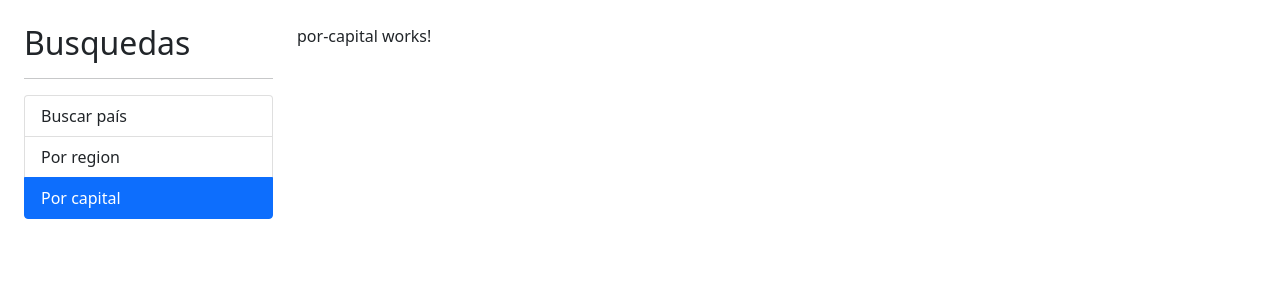
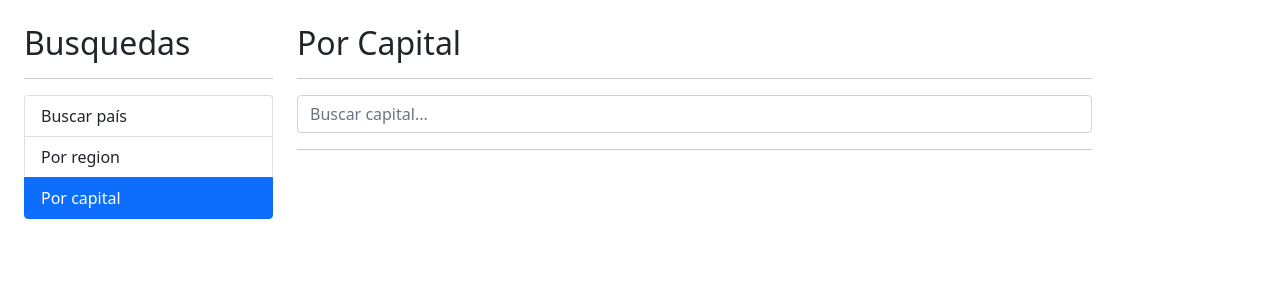
Before and after one commit to suriel1350/angular-paisesApp, an Angular app: page /capital in a window 1280 px wide. Shown: the top 300 px of the page. Built offline with nearby package versions, Linux system fonts and the light colour scheme.

Commit message:
project-paises_app add: add porCapital component content

```diff
--- a/src/app/pais/components/pais-input/pais-input.component.html
+++ b/src/app/pais/components/pais-input/pais-input.component.html
@@ -3,5 +3,6 @@
             name="termino"
             class="form-control"
             [(ngModel)]="termino"
-            placeholder="Buscar pais..." />
+            (input)="teclaPresionada()"
+            [placeholder]="placeholder" />
 </form>
--- a/src/app/pais/components/pais-input/pais-input.component.ts
+++ b/src/app/pais/components/pais-input/pais-input.component.ts
@@ -1,4 +1,6 @@
-import { Component, Output, EventEmitter } from '@angular/core';
+import { Component, Output, EventEmitter, OnInit, Input } from '@angular/core';
+import { Subject } from 'rxjs';
+import { debounceTime } from 'rxjs/operators';
 
 @Component({
   selector: 'app-pais-input',
@@ -6,14 +8,31 @@ import { Component, Output, EventEmitter } from '@angular/core';
   styles: [
   ]
 })
-export class PaisInputComponent {
+export class PaisInputComponent implements OnInit {
 
-  @Output() onEnter: EventEmitter<string> = new EventEmitter();
+  @Output() onEnter   : EventEmitter<string> = new EventEmitter();
+  @Output() onDebounce: EventEmitter<string> = new EventEmitter();
+
+  @Input() placeholder: string = '';
+
+  debouncer: Subject<string> = new Subject();
 
   termino: string = '';
+
+  ngOnInit(): void {
+    this.debouncer
+      .pipe(debounceTime(300))
+      .subscribe( valor => {
+        this.onDebounce.emit( valor );
+      });
+  }
 
   buscar() {
     this.onEnter.emit( this.termino );
   }
 
+  teclaPresionada() {
+    this.debouncer.next( this.termino );
+  }
+
 }
--- a/src/app/pais/components/pais-tabla/pais-tabla.component.html
+++ b/src/app/pais/components/pais-tabla/pais-tabla.component.html
@@ -14,7 +14,7 @@
             <td>
                 <img class="small-flag" [src]="pais.flag">
             </td>
-            <td>{{ pais.name }}</td>
+            <td>{{ pais.capital }}, {{ pais.name }}</td>
             <td>{{ pais.population | number }}</td>
             <td>
                 <a [routerLink]="['/pais', pais.alpha2Code]">Ver...</a>
--- a/src/app/pais/pages/por-capital/por-capital.component.html
+++ b/src/app/pais/pages/por-capital/por-capital.component.html
@@ -1 +1,24 @@
-<p>por-capital works!</p>
+<h2>Por Capital</h2>
+<hr>
+
+<div class="row">
+    <div class="col">
+        <app-pais-input
+            (onEnter)="buscar( $event )"
+            placeholder="Buscar capital..."></app-pais-input>
+    </div>
+</div>
+
+<hr>
+
+<div *ngIf="hayError" class="alert alert-danger">
+    No se encontró nada con el término {{ termino }}
+</div>
+
+<div *ngIf="paises.length > 0" class="row">
+    <div class="col">
+
+        <app-pais-tabla [paises]="paises"></app-pais-tabla>
+
+    </div>
+</div>
--- a/src/app/pais/pages/por-capital/por-capital.component.ts
+++ b/src/app/pais/pages/por-capital/por-capital.component.ts
@@ -1,4 +1,6 @@
-import { Component, OnInit } from '@angular/core';
+import { Component } from '@angular/core';
+import { Country } from '../../interfaces/pais.interface';
+import { PaisService } from '../../services/pais.service';
 
 @Component({
   selector: 'app-por-capital',
@@ -6,11 +8,25 @@ import { Component, OnInit } from '@angular/core';
   styles: [
   ]
 })
-export class PorCapitalComponent implements OnInit {
+export class PorCapitalComponent {
 
-  constructor() { }
+  termino : string = '';
+  hayError: boolean = false;
+  paises  : Country[] = [];
 
-  ngOnInit(): void {
+  constructor( private paisService: PaisService ) { }
+
+  buscar( termino: string ) {
+    this.hayError = false;
+    this.termino = termino;
+
+    this.paisService.buscarCapital( termino )
+      .subscribe( (paises) => {
+        this.paises = paises;
+      }, (err) => {
+        this.hayError = true;
+        this.paises = [];
+      });
   }
 
 }
--- a/src/app/pais/pages/por-pais/por-pais.component.html
+++ b/src/app/pais/pages/por-pais/por-pais.component.html
@@ -4,7 +4,9 @@
 <div class="row">
     <div class="col">
         <app-pais-input
-            (onEnter)="buscar( $event )"></app-pais-input>
+            (onEnter)="buscar( $event )"
+            (onDebounce)="sugerencias( $event )"
+            placeholder="Buscar país..."></app-pais-input>
     </div>
 </div>
 
--- a/src/app/pais/pages/por-pais/por-pais.component.ts
+++ b/src/app/pais/pages/por-pais/por-pais.component.ts
@@ -29,5 +29,9 @@ export class PorPaisComponent {
       });
   }
 
+  sugerencias( termino: string ){
+    this.hayError = false;
+
+  }
 
 }
--- a/src/app/pais/services/pais.service.ts
+++ b/src/app/pais/services/pais.service.ts
@@ -17,9 +17,12 @@ export class PaisService {
   }
 
   buscarPais( termino: string ): Observable<Country[]> {
+    const url = `${ this.apiUrl }/name/${ termino }`;
+    return this.http.get<Country[]>( url );
+  }
 
-    const url = `${ this.apiUrl }/name/${ termino }`;
-
+  buscarCapital( termino: string ): Observable<Country[]> {
+    const url = `${ this.apiUrl }/capital/${ termino }`;
     return this.http.get<Country[]>( url );
   }
 }
```
